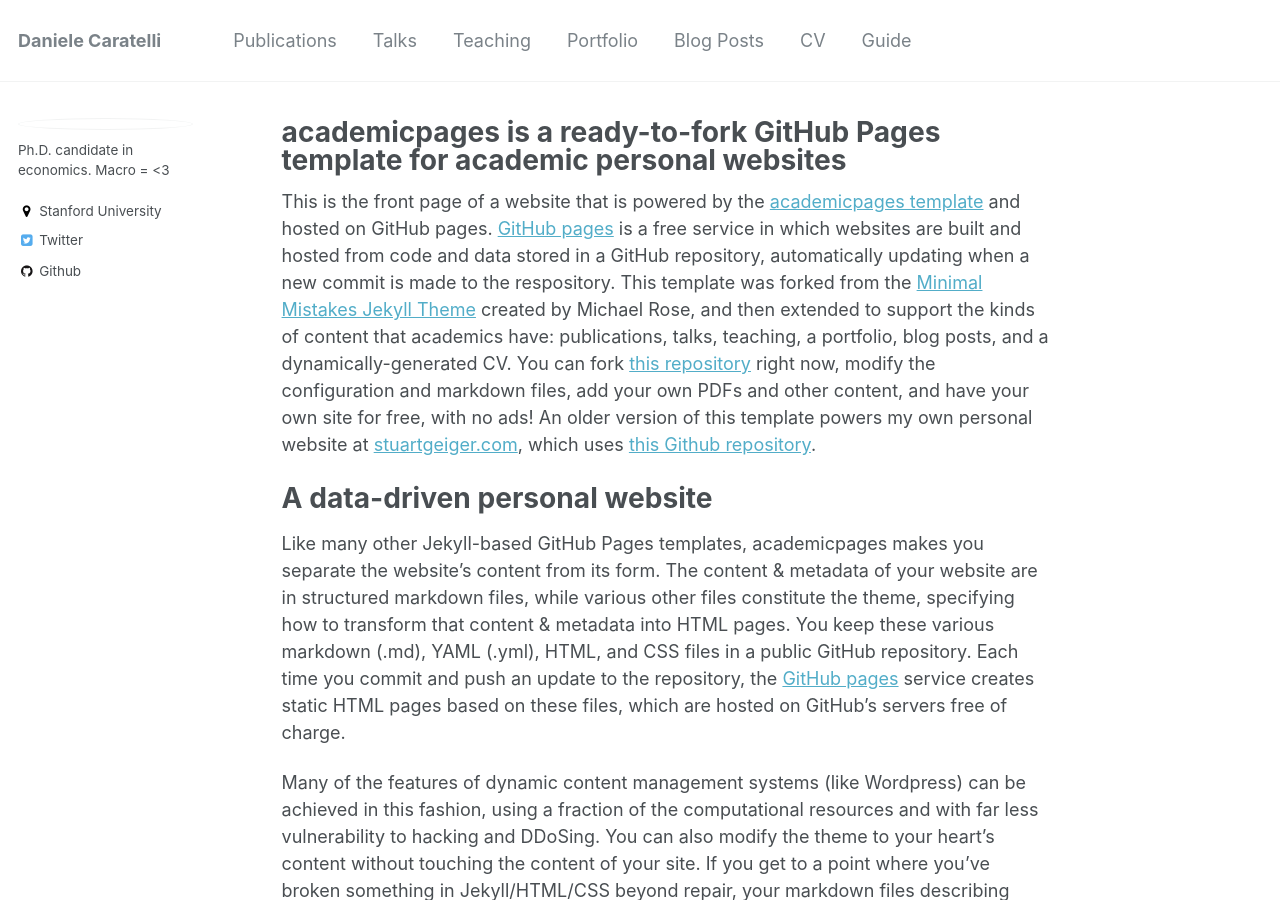
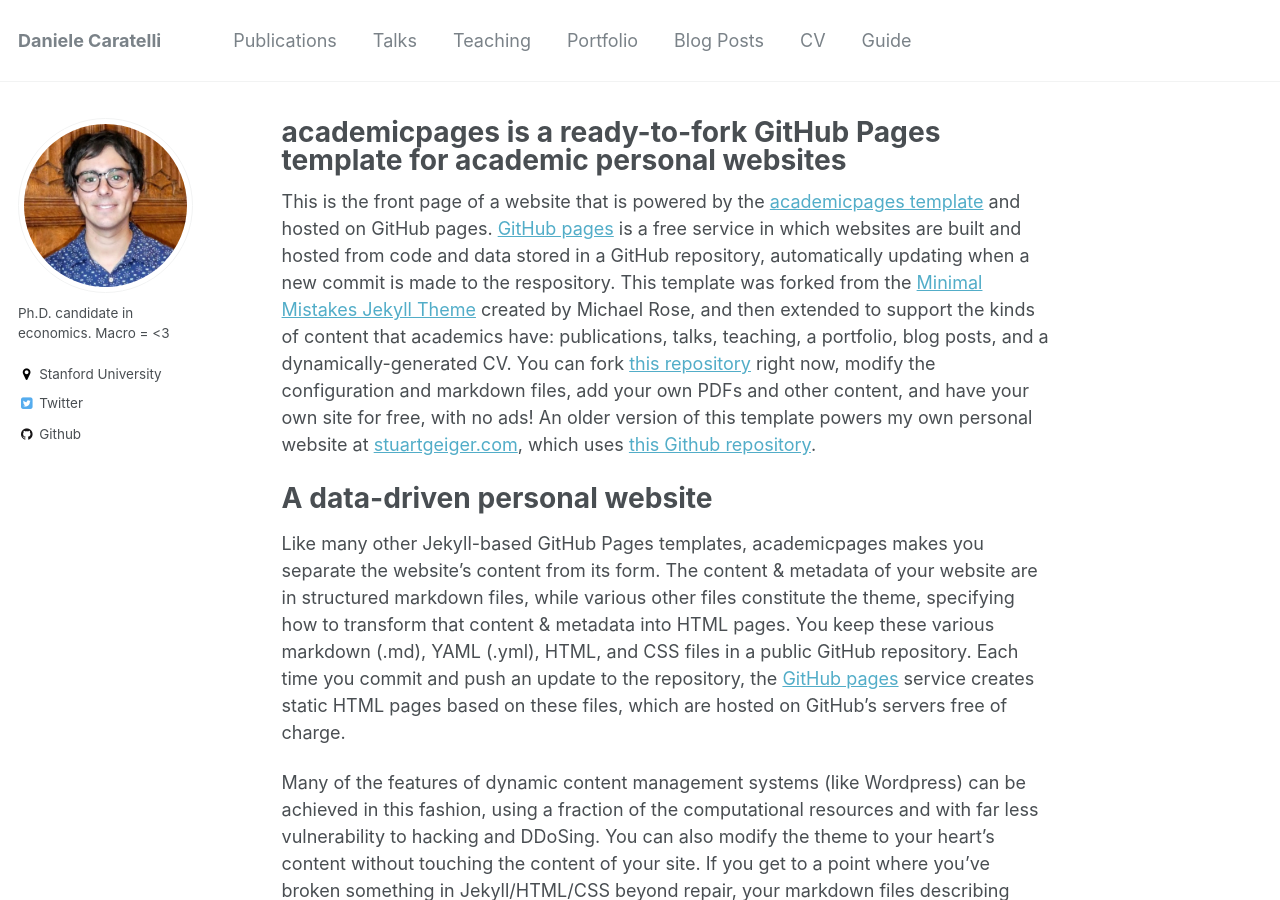
Before and after one commit to danicaratelli/danicaratelli.github.io, a Jekyll site: the page built from _pages/about.md, in a window 1280 px wide and 900 px high. Built offline with Jekyll 4.4.1, drawn with Linux system fonts in a browser that asks for light colours.

Commit message:
new profile pic

```diff
--- a/_config.yml
+++ b/_config.yml
@@ -81,7 +81,7 @@
 # Site Author
 author:
   name             :
-  avatar           : "/images/acarril-princeton-800.png"
+  avatar           : "acarril-princeton-800.png"
   bio              : "Ph.D. candidate in economics. Macro = <3"
   location         :
   employer         : "Stanford University"
```
